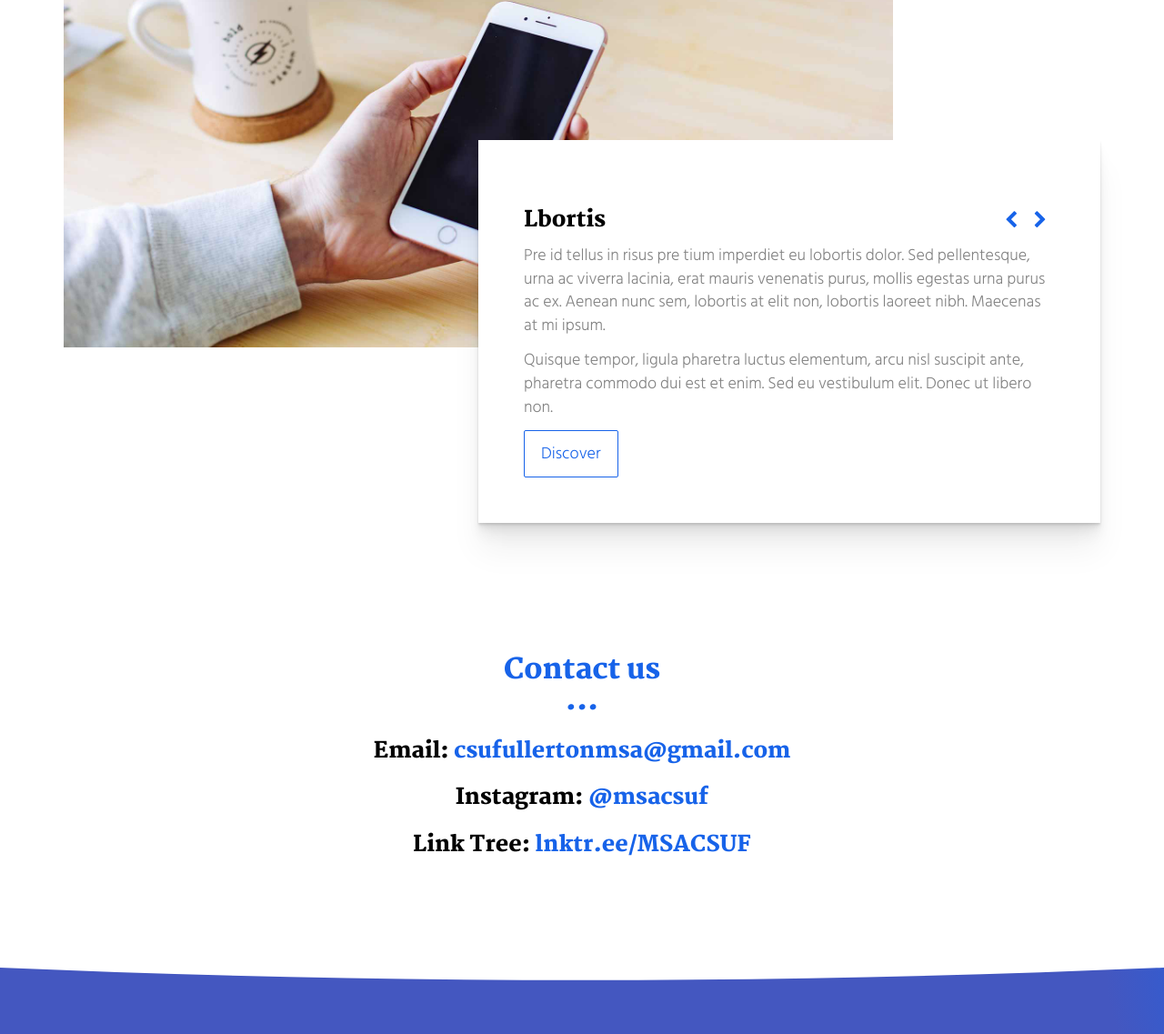
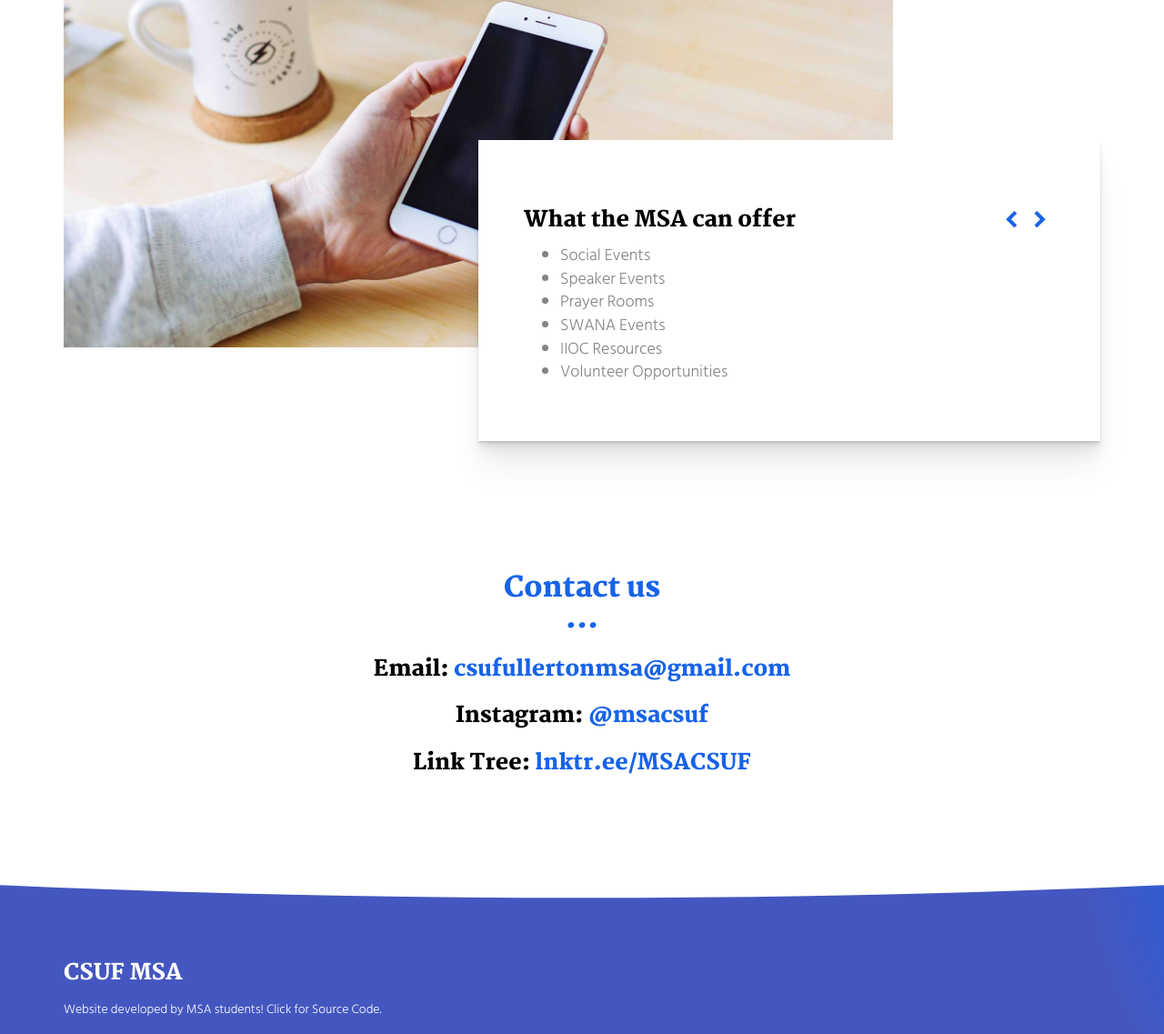
Before and after one commit to samixtures/CSUFMSA, a plain HTML site: page index.html in a window 1280 px wide. Shown: the part 1340-2477 px from the top of the page at 91% size. Drawn offline with Linux system fonts and the light colour scheme.

Commit message:
Added "Resources" tab, and fixed buttons

```diff
--- a/index.html
+++ b/index.html
@@ -42,12 +42,12 @@
       <div class="collapse navbar-collapse" id="navbar-collapse">
         <ul class="nav navbar-nav navbar-right">
           <li><a href="./index.html" title="">Home</a></li>
-          <li><a href="./project.html" title="">Project</a></li>
+          <li><a href="#carousel-example-generic" title="">Resources</a></li>
           <li><a href="#contact" title="">Contact</a></li>
           <li>
-            <p>
+            <!-- <p>
               <a href="./components.html" class="btn btn-default navbar-btn" title="">Components</a>
-            </p>
+            </p> -->
           </li>
 
         </ul>
@@ -65,13 +65,13 @@
           <p>WELCOME TO CALIFORNIA STATE UNIVERSITY, FULLERTON'S MUSLIM STUDENT ASSOCATION!</p>
           <p>          Prayer Rooms: Upper Level TSU 264, Library 441</p>
           <br>
-          <a href="./project.html" class="btn btn-default btn-lg" title="">Discover</a>
+          <a href="#about" class="btn btn-default btn-lg" title="">Discover</a>
         </div>
       </div>
     </div>
   </div>
 
-  <div class="section-container">
+  <div class="section-container" id = "about">
     <div class="container">
       <div class="row">
         <div class="col-xs-12 col-md-8 col-md-offset-2">
@@ -100,7 +100,7 @@
                         <img class="img-responsive" src="./assets/images/img-06.jpg" alt="First slide">
                         <div class="carousel-caption card-shadow reveal">
 
-                          <h3>Moon</h3>
+                          <h3>What the MSA can offer</h3>
                           <a class="left carousel-control" href="#carousel-example-generic" role="button" data-slide="prev">
                             <i class="fa fa-chevron-left" aria-hidden="true"></i>
                             <span class="sr-only">Previous</span>
@@ -110,24 +110,25 @@
                             <span class="sr-only">Next</span>
                           </a>
                           <p>
-                            Sed id tellus in risus pre
-                            tium imperdiet eu lobortis dolor. Sed pellentesque, urna ac viverra lacinia, erat mauris venenatis purus, mollis egestas urna purus ac ex.
-                            Aenean nunc sem, lobortis at elit non, lobortis laoreet nibh. Maecenas at mi ipsum.
+                            <ul>
+                              <li>Social Events</li>
+                              <li>Speaker Events</li>
+                              <li>Prayer Rooms</li>
+                              <li>SWANA Events</li>
+                              <li>IIOC Resources</li>
+                              <li>Volunteer Opportunities</li>
+                            </ul>
                           </p>
-
-                          <p>
-                            Quisque tempor, ligula pharetra luctus elementum, arcu nisl suscipit ante, pharetra commodo dui est et enim. Sed eu vestibulum elit. Donec ut libero non.
-                          </p>
-                          <a href="./project.html" class="btn btn-primary" title="">
+                          <!-- <a href="./project.html" class="btn btn-primary" title="">
                             Discover
-                          </a>
+                          </a> -->
                         </div>
                     </div>
                     <div class="item">
                         <img class="img-responsive" src="./assets/images/img-07.jpg" alt="First slide">
                         <div class="carousel-caption card-shadow reveal">
 
-                          <h3>Lbortis</h3>
+                          <h3>What the MSA can offer</h3>
                           <a class="left carousel-control" href="#carousel-example-generic" role="button" data-slide="prev">
                             <i class="fa fa-chevron-left" aria-hidden="true"></i>
                             <span class="sr-only">Previous</span>
@@ -137,17 +138,15 @@
                             <span class="sr-only">Next</span>
                           </a>
                           <p>
-                            Pre id tellus in risus pre
-                            tium imperdiet eu lobortis dolor. Sed pellentesque, urna ac viverra lacinia, erat mauris venenatis purus, mollis egestas urna purus ac ex.
-                            Aenean nunc sem, lobortis at elit non, lobortis laoreet nibh. Maecenas at mi ipsum.
+                            <ul>
+                              <li>Social Events</li>
+                              <li>Speaker Events</li>
+                              <li>Prayer Rooms</li>
+                              <li>SWANA Events</li>
+                              <li>IIOC Resources</li>
+                              <li>Volunteer Opportunities</li>
+                            </ul>
                           </p>
-
-                          <p>
-                            Quisque tempor, ligula pharetra luctus elementum, arcu nisl suscipit ante, pharetra commodo dui est et enim. Sed eu vestibulum elit. Donec ut libero non.
-                          </p>
-                          <a href="./project.html" class="btn btn-primary" title="">
-                            Discover
-                          </a>
                         </div>
                     </div>
                 </div>
@@ -323,10 +322,10 @@
 
         <div class="row">
           <div class="col-xs-12 col-sm-7">
-            <p><small>Website created with <a href="http://www.mashup-template.com/" title="Create website with free html template">Mashup Template</a>/<a href="https://www.unsplash.com/" title="Beautiful Free Images">Unsplash</a></small>
+            <p><small>Website developed by MSA students! <a href="https://github.com/samixtures/CSUFMSA" title="Create website with free html template">Click for Source Code.</a></small>
             </p>
           </div>
-          <div class="col-xs-12 col-sm-5">
+          <!-- <div class="col-xs-12 col-sm-5">
             <p class="text-right">
               <a href="https://facebook.com/" class="social-round-icon white-round-icon fa-icon" title="">
                 <i class="fa fa-facebook" aria-hidden="true"></i>
@@ -338,7 +337,7 @@
                 <i class="fa fa-linkedin" aria-hidden="true"></i>
               </a>
             </p>
-          </div>
+          </div> -->
         </div>
 
 
```
Lines whose indentation alone changed are shown as unchanged.
